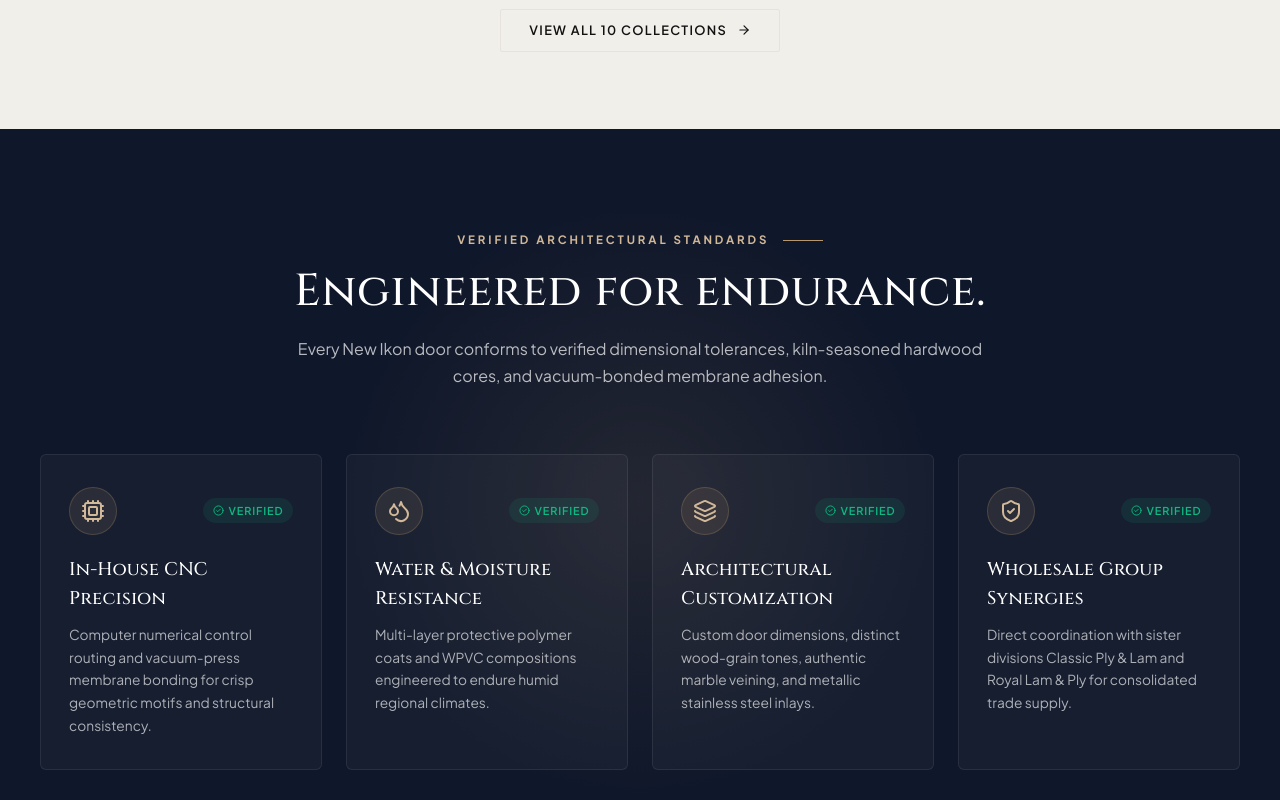
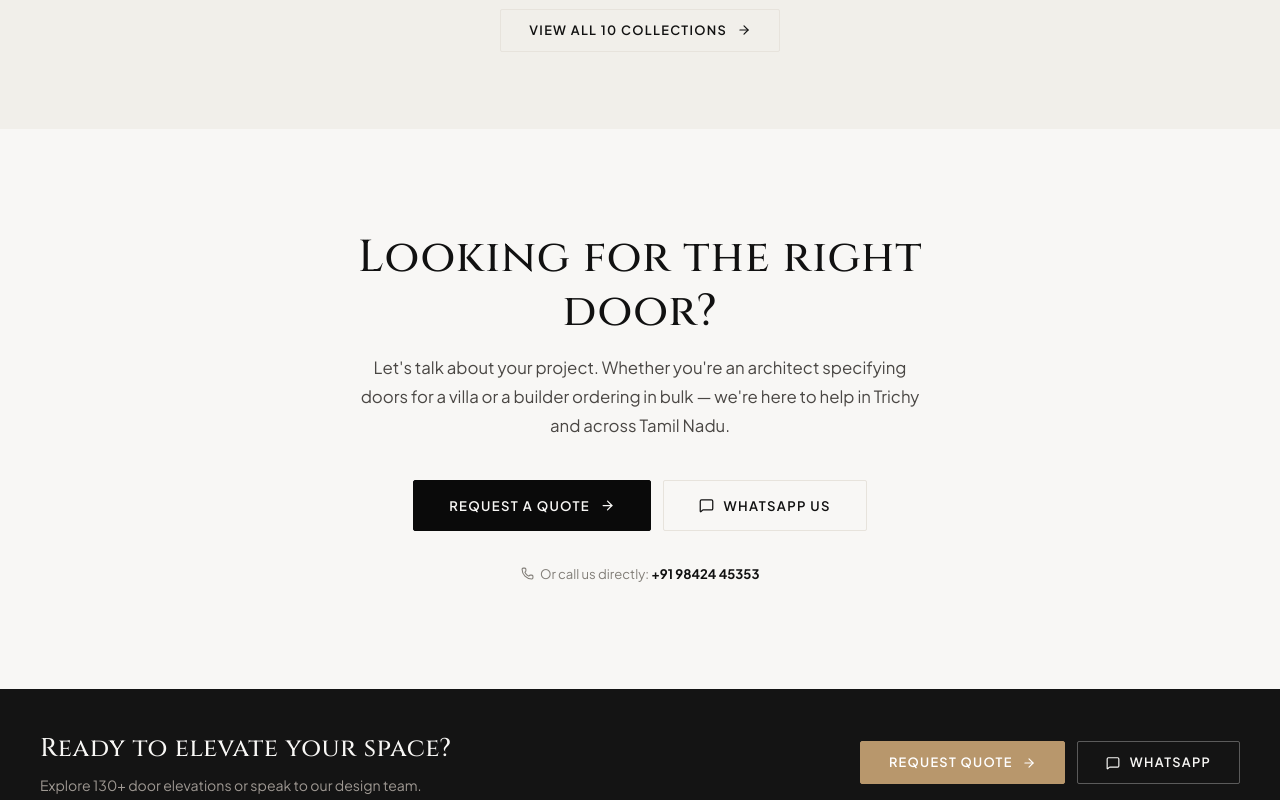
Before and after one commit to alshifaa1235/new_ikon_door, a React (Vite) app: page / in a window 1280 px wide. Shown: the part 3640-4440 px from the top of the page. Built offline with nearby package versions, Linux system fonts and the light colour scheme; no server answers; the database is empty; a web font is replaced by a local one.

Commit message:
refactor(home): remove Verified Architectural Standards section from landing page

```diff
--- a/src/pages/HomePage.jsx
+++ b/src/pages/HomePage.jsx
@@ -2,7 +2,7 @@
 import { useNav } from '../App';
 import { useSite } from '../context/SiteContext';
 import { setSEO } from '../services/seo';
-import { ArrowRight, MessageSquare, Phone, Cpu, Droplets, Layers, ShieldCheck, Sparkles, CheckCircle2 } from 'lucide-react';
+import { ArrowRight, MessageSquare, Phone } from 'lucide-react';
 
 // ── Intersection Observer Hook ──
 function useReveal(threshold = 0.15) {
@@ -26,7 +26,7 @@
 
 export default function HomePage() {
   const { navigate } = useNav();
-  const { collections: siteCollections, homepageContent, settings, usps } = useSite();
+  const { collections: siteCollections, homepageContent, settings } = useSite();
   const [heroLoaded, setHeroLoaded] = useState(false);
 
   useEffect(() => {
@@ -50,16 +50,6 @@
 
   const phone = settings?.phone || '+91 98424 45353';
   const whatsapp = (settings?.whatsapp || '919842445353').replace(/[^0-9]/g, '');
-
-  const getUspIcon = (iconName) => {
-    switch (iconName) {
-      case 'Droplets': return <Droplets size={24} />;
-      case 'Layers': return <Layers size={24} />;
-      case 'ShieldCheck': return <ShieldCheck size={24} />;
-      case 'Cpu':
-      default: return <Cpu size={24} />;
-    }
-  };
 
   return (
     <div>
@@ -326,118 +316,6 @@
       </section>
 
       {/* ════════════════════════════════════════
-          4. ARCHITECTURAL RIGOR & USPs
-          ════════════════════════════════════════ */}
-      <section style={{ background: '#0F172A', color: '#fff', padding: 'clamp(4rem, 8vw, 6.5rem) 0', overflow: 'hidden', position: 'relative' }}>
-        <div style={{
-          position: 'absolute',
-          top: '50%',
-          left: '50%',
-          transform: 'translate(-50%, -50%)',
-          width: '600px',
-          height: '600px',
-          background: 'radial-gradient(circle, rgba(184,151,108,0.12) 0%, rgba(15,23,42,0) 70%)',
-          pointerEvents: 'none'
-        }} />
-
-        <div className="container" style={{ position: 'relative', zIndex: 2 }}>
-          <RevealDiv style={{ textAlign: 'center', maxWidth: 700, margin: '0 auto clamp(2.5rem, 5vw, 4rem)' }}>
-            <div className="section-eyebrow" style={{ justifyContent: 'center', color: 'var(--color-gold-light)' }}>
-              Verified Architectural Standards
-            </div>
-            <h2 style={{
-              fontFamily: 'var(--font-display)',
-              fontSize: 'clamp(1.8rem, 3.8vw, 2.8rem)',
-              fontWeight: 500,
-              lineHeight: 1.2,
-              letterSpacing: '0.02em',
-              marginBottom: '1rem',
-              color: '#fff'
-            }}>
-              Engineered for endurance.
-            </h2>
-            <p style={{ color: 'rgba(255,255,255,0.7)', fontSize: '1rem', lineHeight: 1.7 }}>
-              Every New Ikon door conforms to verified dimensional tolerances, kiln-seasoned hardwood cores, and vacuum-bonded membrane adhesion.
-            </p>
-          </RevealDiv>
-
-          <div style={{
-            display: 'grid',
-            gridTemplateColumns: 'repeat(auto-fit, minmax(260px, 1fr))',
-            gap: '1.5rem',
-            position: 'relative'
-          }}>
-            {(usps || []).map((u, idx) => (
-              <RevealDiv key={u.id || idx} delay={idx * 0.1} style={{
-                background: 'rgba(255,255,255,0.03)',
-                border: '1px solid rgba(255,255,255,0.08)',
-                borderRadius: 'var(--radius-md)',
-                padding: '2rem 1.75rem',
-                position: 'relative',
-                transition: 'all 0.3s ease',
-              }}>
-                <div style={{
-                  display: 'flex',
-                  alignItems: 'center',
-                  justifyContent: 'space-between',
-                  marginBottom: '1.25rem'
-                }}>
-                  <div style={{
-                    width: 48,
-                    height: 48,
-                    borderRadius: '50%',
-                    background: 'rgba(184,151,108,0.12)',
-                    color: 'var(--color-gold-light)',
-                    display: 'flex',
-                    alignItems: 'center',
-                    justifyContent: 'center',
-                    border: '1px solid rgba(184,151,108,0.25)'
-                  }}>
-                    {getUspIcon(u.icon)}
-                  </div>
-                  {u.verified && (
-                    <span style={{
-                      display: 'inline-flex',
-                      alignItems: 'center',
-                      gap: '0.3rem',
-                      fontSize: '0.68rem',
-                      letterSpacing: '0.08em',
-                      textTransform: 'uppercase',
-                      color: '#10B981',
-                      background: 'rgba(16,185,129,0.1)',
-                      padding: '0.25rem 0.6rem',
-                      borderRadius: 'var(--radius-pill)',
-                      fontWeight: 600
-                    }}>
-                      <CheckCircle2 size={11} /> Verified
-                    </span>
-                  )}
-                </div>
-                <h3 style={{
-                  fontFamily: 'var(--font-display)',
-                  fontSize: '1.15rem',
-                  fontWeight: 500,
-                  marginBottom: '0.65rem',
-                  color: '#fff',
-                  letterSpacing: '0.01em'
-                }}>
-                  {u.title}
-                </h3>
-                <p style={{
-                  fontSize: '0.86rem',
-                  color: 'rgba(255,255,255,0.65)',
-                  lineHeight: 1.65,
-                  margin: 0
-                }}>
-                  {u.description || u.desc}
-                </p>
-              </RevealDiv>
-            ))}
-          </div>
-        </div>
-      </section>
-
-      {/* ════════════════════════════════════════
           10. FINAL CONVERSION CTA
           ════════════════════════════════════════ */}
       <section className="section-py" style={{ background: 'var(--bg-primary)' }}>
```
